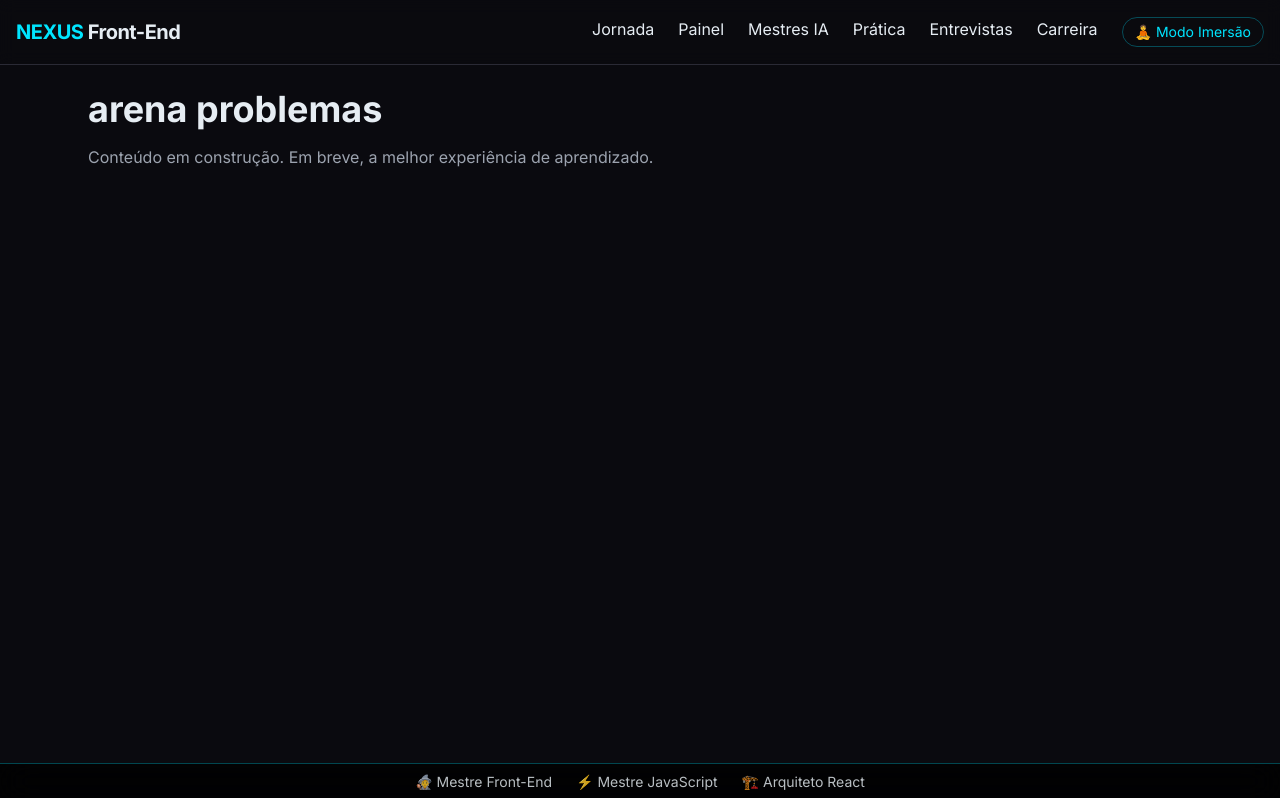
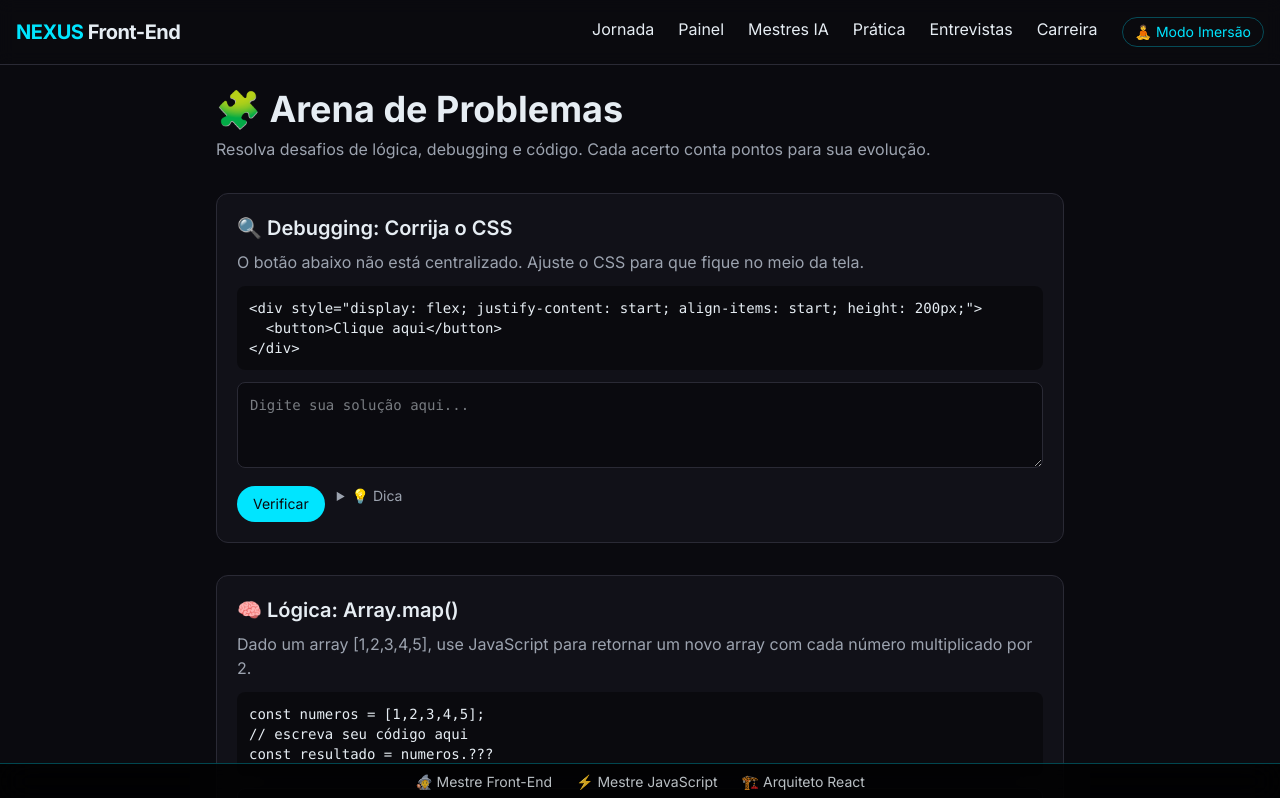
Before and after one commit to mateusdev97443/universidade-meu, a Next.js app: page /arena-problemas in a window 1280 px wide. Shown: the top 798 px of the page. Built offline with nearby package versions, Linux system fonts and the light colour scheme.

Commit message:
feat: arena de problemas com desafios interativos

```diff
--- a/app/arena-problemas/page.tsx
+++ b/app/arena-problemas/page.tsx
@@ -1,8 +1,13 @@
-export default function arena_problemasPage() {
+import { ArenaProblemas } from "@/components/arena-problemas";
+
+export default function ArenaProblemasPage() {
   return (
-    <div className="max-w-6xl mx-auto p-6">
-      <h1 className="text-4xl font-bold mb-4">arena problemas</h1>
-      <p className="text-ice-muted">Conteúdo em construção. Em breve, a melhor experiência de aprendizado.</p>
+    <div className="max-w-4xl mx-auto p-6">
+      <h1 className="text-4xl font-bold mb-2">🧩 Arena de Problemas</h1>
+      <p className="text-ice-muted mb-8">
+        Resolva desafios de lógica, debugging e código. Cada acerto conta pontos para sua evolução.
+      </p>
+      <ArenaProblemas />
     </div>
   );
 }
--- /dev/null
+++ b/components/arena-problemas.tsx
@@ -0,0 +1,89 @@
+"use client";
+import { useState } from "react";
+
+const desafios = [
+  {
+    id: 1,
+    titulo: "🔍 Debugging: Corrija o CSS",
+    descricao: "O botão abaixo não está centralizado. Ajuste o CSS para que fique no meio da tela.",
+    codigoInicial: `<div style="display: flex; justify-content: start; align-items: start; height: 200px;">
+  <button>Clique aqui</button>
+</div>`,
+    solucao: "justify-content: center; align-items: center;",
+    dica: "Mude os valores de justify-content e align-items para 'center'."
+  },
+  {
+    id: 2,
+    titulo: "🧠 Lógica: Array.map()",
+    descricao: "Dado um array [1,2,3,4,5], use JavaScript para retornar um novo array com cada número multiplicado por 2.",
+    codigoInicial: `const numeros = [1,2,3,4,5];
+// escreva seu código aqui
+const resultado = numeros.???`,
+    solucao: ".map(n => n * 2)",
+    dica: "Use o método map() e uma arrow function."
+  },
+  {
+    id: 3,
+    titulo: "⚛️ React: Estado",
+    descricao: "Crie um contador simples (useState) que incrementa ao clicar num botão.",
+    codigoInicial: `function Contador() {
+  // declare o estado aqui
+  return <button>Clique</button>;
+}`,
+    solucao: "const [count, setCount] = useState(0); onClick={() => setCount(count+1)}",
+    dica: "useState retorna um array com o valor e a função atualizadora."
+  }
+];
+
+export function ArenaProblemas() {
+  const [respostas, setRespostas] = useState<{ [key: number]: string }>({});
+  const [feedback, setFeedback] = useState<{ [key: number]: string | null }>({});
+
+  const verificar = (id: number, resposta: string) => {
+    const desafio = desafios.find(d => d.id === id);
+    if (!desafio) return;
+    const isCorrect = resposta.trim().toLowerCase().includes(desafio.solucao.toLowerCase());
+    setFeedback(prev => ({
+      ...prev,
+      [id]: isCorrect ? "✅ Correto! Avance para o próximo." : "❌ Incorreto. Tente novamente ou peça uma dica."
+    }));
+  };
+
+  return (
+    <div className="space-y-8">
+      {desafios.map((desafio) => (
+        <div key={desafio.id} className="bg-obsidian-card border border-border rounded-xl p-5">
+          <h3 className="text-xl font-semibold mb-2">{desafio.titulo}</h3>
+          <p className="text-ice-muted mb-3">{desafio.descricao}</p>
+          <pre className="bg-black/40 rounded-lg p-3 text-sm font-mono overflow-x-auto mb-3">
+            {desafio.codigoInicial}
+          </pre>
+          <textarea
+            rows={3}
+            value={respostas[desafio.id] || ""}
+            onChange={(e) => setRespostas(prev => ({ ...prev, [desafio.id]: e.target.value }))}
+            placeholder="Digite sua solução aqui..."
+            className="w-full bg-obsidian border border-border rounded-lg p-3 text-sm font-mono focus:outline-none focus:border-eletric"
+          />
+          <div className="flex gap-3 mt-3">
+            <button
+              onClick={() => verificar(desafio.id, respostas[desafio.id] || "")}
+              className="bg-eletric text-obsidian px-4 py-2 rounded-full text-sm"
+            >
+              Verificar
+            </button>
+            <details className="text-ice-muted text-sm">
+              <summary className="cursor-pointer">💡 Dica</summary>
+              <p className="mt-1 p-2 bg-obsidian rounded">{desafio.dica}</p>
+            </details>
+          </div>
+          {feedback[desafio.id] && (
+            <div className={`mt-3 text-sm ${feedback[desafio.id]?.includes("✅") ? "text-emerald" : "text-red-400"}`}>
+              {feedback[desafio.id]}
+            </div>
+          )}
+        </div>
+      ))}
+    </div>
+  );
+}
```
